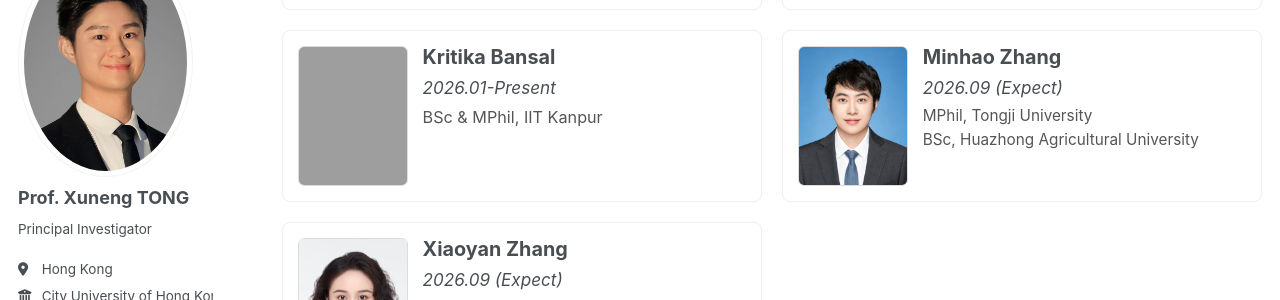
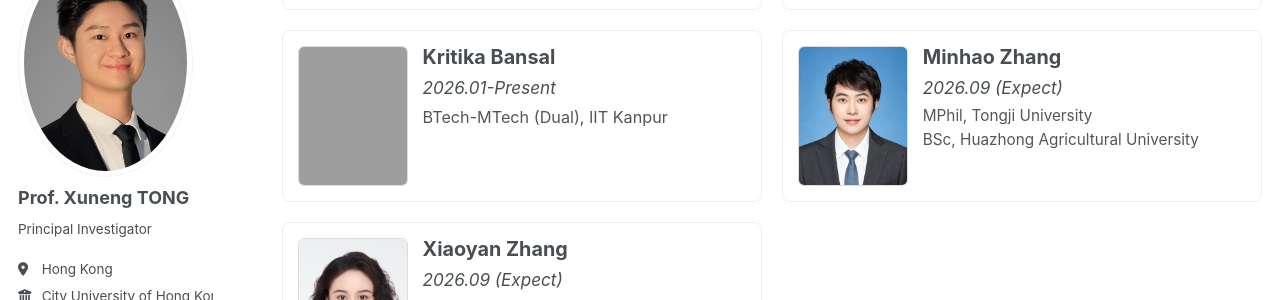
Before and after one commit to TongXuneng/TongXuneng.github.io, a Jekyll site: the page built from _pages/team.html, in a window 1280 px wide and 900 px high, scrolled down 811 px. Shown: the part 153-453 px from the top of the window. Built offline with Jekyll 4.4.1, drawn with Linux system fonts in a browser that asks for light colours; some web fonts are replaced; a script bundle is joined from its source files by our own code; library files that are not in the unit come from our copies.

Commit message:
Update team.html

```diff
--- a/_pages/team.html
+++ b/_pages/team.html
@@ -62,7 +62,7 @@ author_profile: true
     <div class="info">
       <h3 class="team-title">Kritika Bansal</h3>
       <p><em>2026.01-Present</em></p>
-      <ul class="edu-list"><li>BSc & MPhil, IIT Kanpur</li></ul>
+      <ul class="edu-list"><li>BTech-MTech (Dual), IIT Kanpur</li></ul>
     </div>
   </div>
   <div class="team-member-student">
```
